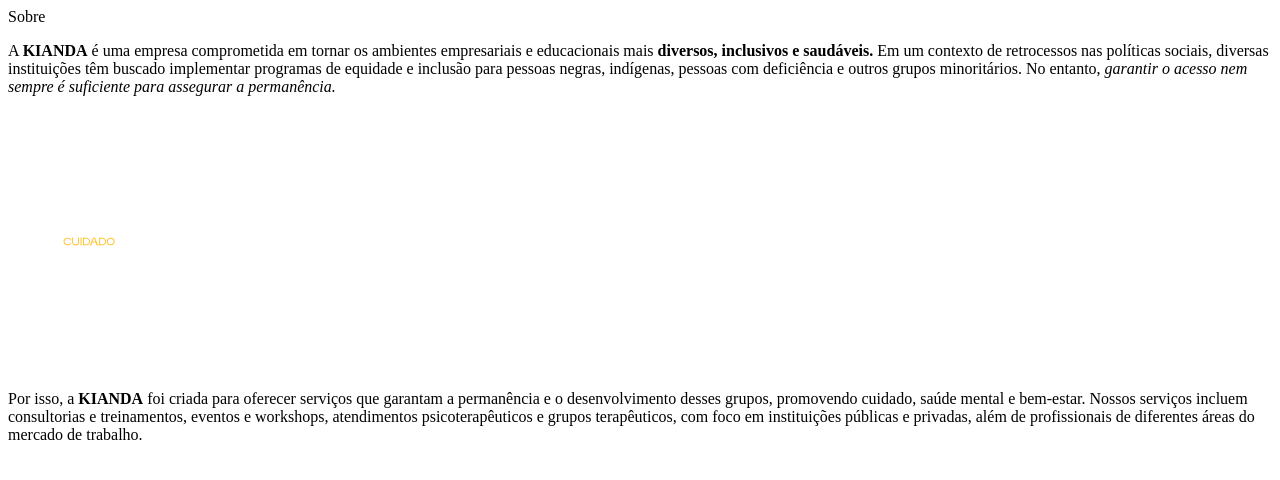
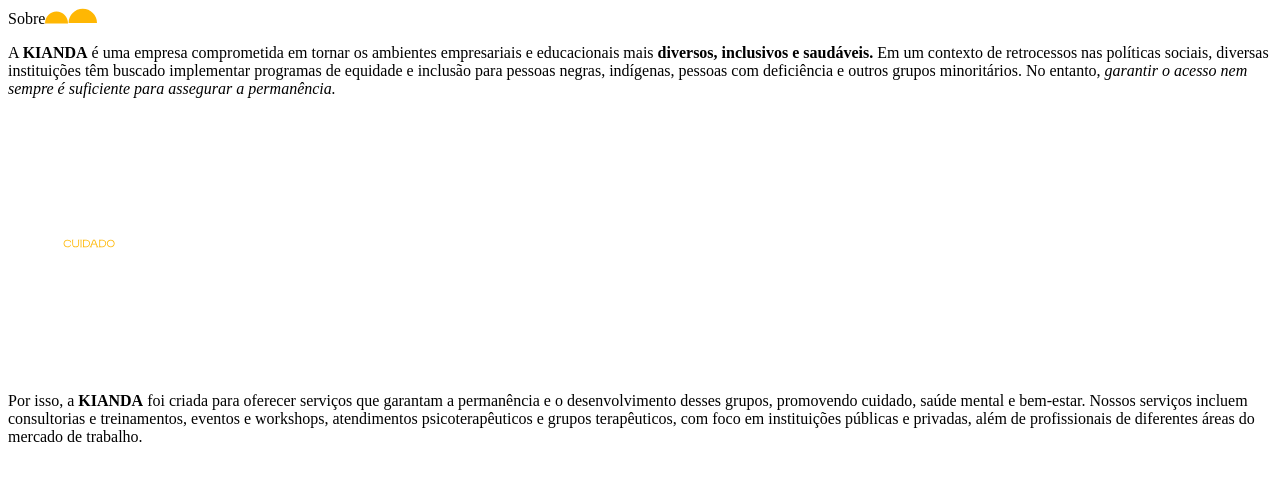
Before and after one commit to Marcosnto/kianda-diversidade, a Next.js app in the folder apps/web/: page /home/about in a window 1280 px wide. Shown: the top 480 px of the page. Built offline with nearby package versions, Linux system fonts and the light colour scheme.

Commit message:
refactor(web): layout ajustments

```diff
--- a/apps/web/components/home-title/index.tsx
+++ b/apps/web/components/home-title/index.tsx
@@ -9,15 +9,43 @@
   className?: string;
 };
 
-const HomeTitle = ({ children, className }: HomeTitleProps) => {
+const HomeTitle = ({
+  children,
+  className,
+  iconType,
+  showDivider = true,
+  borderColor = "border-black",
+}: HomeTitleProps) => {
+  const hasDivider = showDivider
+    ? "border-black border-t-[1px] md:border-t-[1.5px] lg:border-t-[3px]"
+    : "border-none";
+
   return (
-    <div>
+    <div className={cn(`mb-4 mt-4 ${hasDivider} ${borderColor}`).trim()}>
       <span
         className={cn(
-          `mt-[6px] text-[18px] md:text-[24px] lg:text-[34px]) ${className}`
+          `text-[18px] md:text-[24px] lg:text-[34px] flex justify-between italic ${className}`
         )}
       >
         {children}
+        <span className="mt-[8px]">
+          {iconType === "completeMoon" ? (
+            <img alt="half moon" src="/imgs/complete_moon.svg" />
+          ) : (
+            <span>
+              <img
+                className="md:hidden"
+                alt="half moon"
+                src="/imgs/half_moon_mobile.svg"
+              />
+              <img
+                className="hidden md:block"
+                alt="half moon"
+                src="/imgs/half_moon.svg"
+              />
+            </span>
+          )}
+        </span>
       </span>
     </div>
   );
--- a/apps/web/pages/home/about.tsx
+++ b/apps/web/pages/home/about.tsx
@@ -4,8 +4,8 @@
 
 const About = () => {
   return (
-    <Section className="bg-k-olive-light text-k-off-white" id="about">
-      <HomeTitle>Sobre</HomeTitle>
+    <Section className="bg-k-olive-light text-k-off-white py-2" id="about">
+      <HomeTitle borderColor="border-k-off-white">Sobre</HomeTitle>
       <section className="pb-10">
         <p className="lg:area-text">
           A <b className="font-semibold">KIANDA</b> é uma empresa comprometida
--- a/apps/web/pages/home/how-kianda-act.tsx
+++ b/apps/web/pages/home/how-kianda-act.tsx
@@ -89,7 +89,7 @@
       <HomeTitle>Como Kianda Atua</HomeTitle>
 
       <Carousel
-        className="w-full max-w-xs md:hidden"
+        className="w-full max-w-xs md:hidden justify-self-center"
         plugins={[plugin.current]}
         opts={{ loop: true }}
       >
--- a/packages/ui/src/styles/globals.css
+++ b/packages/ui/src/styles/globals.css
@@ -46,6 +46,9 @@
   --color-green-olive-dark-kianda: #273618;
   --color-green-olive-light-kianda: #606C38;
   --color-green-olive-medium-kianda: #4B5331;
+  --color-olive-deep-kianda: #203012;
+  --color-olive-deep-light-kianda: #273618;
+  --color-olive-deep-dark-kianda: #1a250e;
   --color-amber-kianda: #DCA05E;
   --color-bronze-kianda: #C98B31;
   --color-cinnamon-kianda: #BB6C25;
@@ -93,6 +96,9 @@
   --color-green-olive-dark-kianda: #A7B797;
   --color-green-olive-light-kianda: #B7C2A4;
   --color-green-olive-medium-kianda: #7F8960;
+  --color-olive-deep-kianda: #203012;
+  --color-olive-deep-light-kianda: #273618;
+  --color-olive-deep-dark-kianda: #1a250e;
   --color-amber-kianda: #715328;
   --color-bronze-kianda: #513f21;
   --color-cinnamon-kianda: #A86F37;
@@ -146,6 +152,9 @@
   --color-k-olive-dark: var(--color-green-olive-dark-kianda);
   --color-k-olive-light: var(--color-green-olive-light-kianda);
   --color-k-olive-medium: var(--color-green-olive-medium-kianda);
+  --color-k-olive-deep: var(--color-olive-deep-kianda);
+  --color-k-olive-deep-light: var(--color-olive-deep-light-kianda);
+  --color-k-olive-deep-dark: var(--color-olive-deep-dark-kianda);
   --color-k-amber: var(--color-amber-kianda);
   --color-k-bronze: var(--color-bronze-kianda);
   --color-k-cinnamon: var(--color-cinnamon-kianda);
```
Also changed, not shown: apps/web/components/Header/index.tsx (+10 -9 lines), apps/web/pages/home/articles.tsx (+11 -1 lines), apps/web/pages/home/banner.tsx (+8 -6 lines), apps/web/public/imgs/kianda_name-1.svg (added).
